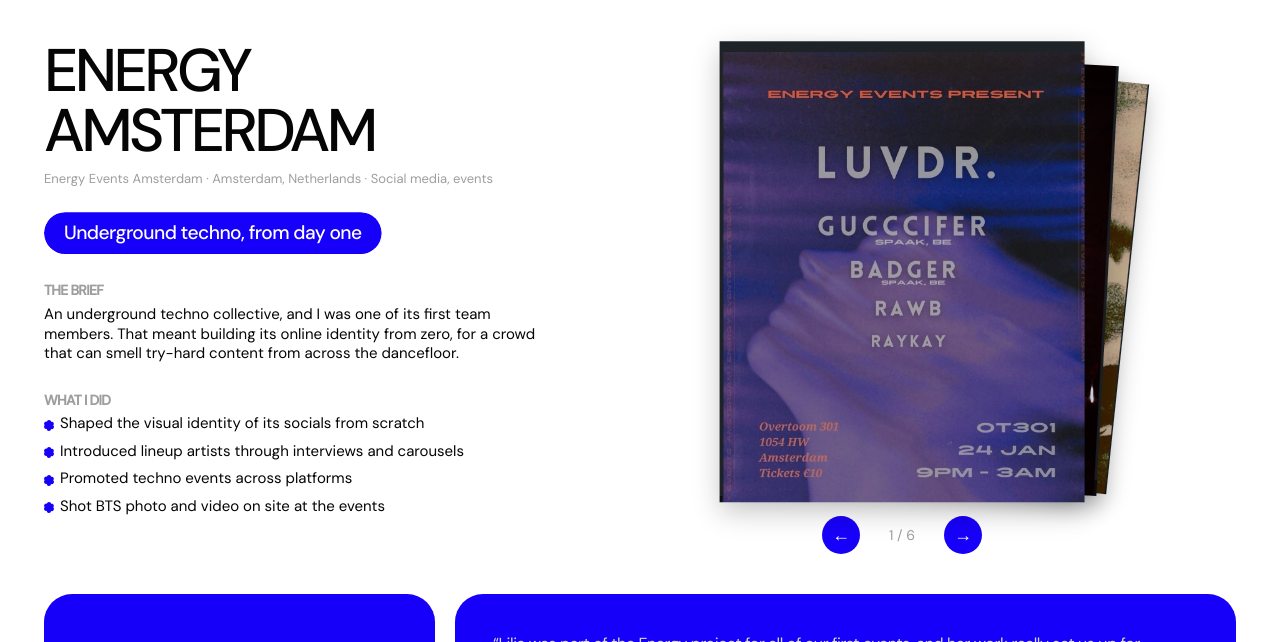
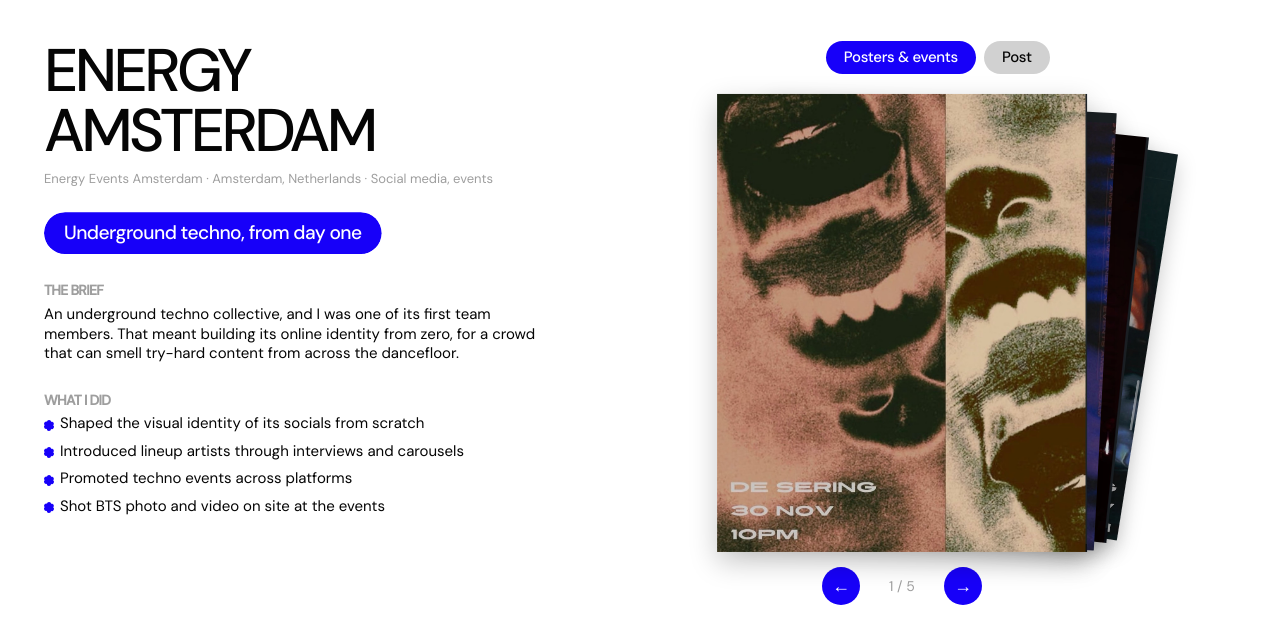
Before and after one commit to lillyang3/liliastudios-website, a plain HTML site: page energy-amsterdam.html in a window 1280 px wide. Shown: the part 89-731 px from the top of the page. Drawn offline with Linux system fonts and the light colour scheme.

Commit message:
Energy: teeth poster as cover, remove red vertical photo, add Instagram post tab
Co-Authored-By: Claude Opus 5.5 <noreply@anthropic.com>
Claude-Session: https://claude.ai/code/session_01HiYKheCZfP4ok9QdxTPNSh

```diff
--- a/energy-amsterdam.html
+++ b/energy-amsterdam.html
@@ -12,7 +12,7 @@
   <meta property="og:title" content="Energy Amsterdam: techno event marketing — Lilia Studios" />
   <meta property="og:description" content="Building the online identity of Energy Events Amsterdam, an underground techno collective, from zero." />
   <meta property="og:url" content="https://liliastudios.com/energy-amsterdam" />
-  <meta property="og:image" content="https://liliastudios.com/assets/projects/energy-amsterdam/01.jpg" />
+  <meta property="og:image" content="https://liliastudios.com/assets/projects/energy-amsterdam/03.jpg" />
   <meta name="twitter:card" content="summary_large_image" />
   <link rel="icon" href="assets/flower.svg" type="image/svg+xml" />
   <link rel="icon" href="favicon-32.png" type="image/png" sizes="32x32" />
@@ -57,17 +57,24 @@
           </section>
         </div>
       </div>
-      <section class="post-viewer" aria-label="Energy Amsterdam posters and event photos">
-        <div class="post-deck">
+      <section class="post-viewer video-embed" aria-label="Energy Amsterdam posters, event photos and posts">
+        <div class="post-tabs" role="tablist" aria-label="Choose what to see">
+          <button class="post-tab" type="button" role="tab" id="post-tab-0" aria-controls="post-deck-0" aria-selected="true">Posters &amp; events</button>
+          <button class="post-tab" type="button" role="tab" id="post-tab-1" aria-controls="post-deck-1" aria-selected="false">Post</button>
+        </div>
+        <div class="post-deck" id="post-deck-0" role="tabpanel" aria-labelledby="post-tab-0">
           <div class="post-stack">
+            <img src="assets/projects/energy-amsterdam/03.jpg" alt="Poster for De Sering, 30 November, 10pm">
             <img src="assets/projects/energy-amsterdam/01.jpg" alt="Poster: Energy Events present LUVDR. with Gucccifer, Badger, Rawb and RayKay at OT301, 24 January">
             <img src="assets/projects/energy-amsterdam/02.jpg" alt="Crowd under a single spotlight at an Energy techno night">
-            <img src="assets/projects/energy-amsterdam/03.jpg" alt="Poster for De Sering, 30 November, 10pm">
-            <img src="assets/projects/energy-amsterdam/04.jpg" alt="Red-lit dancefloor with banners at an Energy event" loading="lazy">
             <img src="assets/projects/energy-amsterdam/05.jpg" alt="Poster with glowing TV screens: De Sering, 30 November, 10pm" loading="lazy">
             <img src="assets/projects/energy-amsterdam/06.jpg" alt="DJ in the haze behind a dark crowd" loading="lazy">
           </div>
-          <div class="post-controls"><button class="post-prev" type="button" aria-label="Previous image">&larr;</button><span class="post-count" aria-live="polite">1 / 6</span><button class="post-next" type="button" aria-label="Next image">&rarr;</button></div>
+          <div class="post-controls"><button class="post-prev" type="button" aria-label="Previous image">&larr;</button><span class="post-count" aria-live="polite">1 / 5</span><button class="post-next" type="button" aria-label="Next image">&rarr;</button></div>
+        </div>
+        <div class="post-deck" id="post-deck-1" role="tabpanel" aria-labelledby="post-tab-1" hidden>
+          <iframe src="https://www.instagram.com/p/DCe_xFgIt_R/embed/" title="Energy Amsterdam post on Instagram" allowtransparency="true" allow="encrypted-media; picture-in-picture" scrolling="no" loading="lazy"></iframe>
+          <a class="embed-fallback" href="https://www.instagram.com/p/DCe_xFgIt_R/" target="_blank" rel="noreferrer">Open on Instagram <span aria-hidden="true">&#8599;</span></a>
         </div>
       </section>
       <div class="project-box">
```
Also changed, not shown: works.html (+1 -1 lines), assets/projects/energy-amsterdam/04.jpg (deleted).
